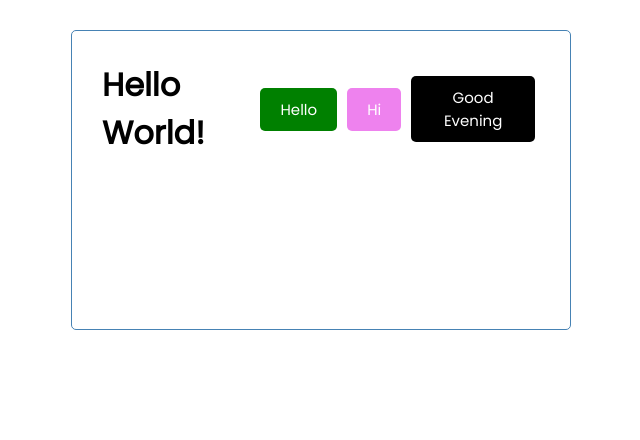
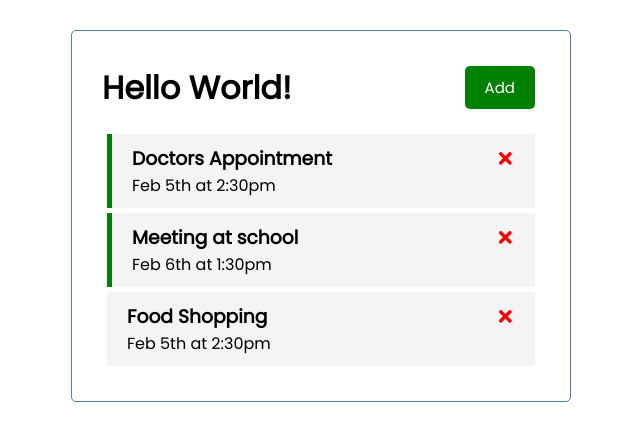
Before and after one commit to msedkiewicz/react-yt-course-react-task-tracker, a React (Create React App) app: page / in a window 1280 px wide. Shown: the top 440 px of the page, without its empty margins (319-959 px from the left). Built offline with nearby package versions, Linux system fonts and the light colour scheme.

Commit message:
2 etap nauki

```diff
--- a/package.json
+++ b/package.json
@@ -8,6 +8,7 @@
     "@testing-library/user-event": "^13.5.0",
     "react": "^18.1.0",
     "react-dom": "^18.1.0",
+    "react-icons": "^4.4.0",
     "react-scripts": "5.0.1",
     "web-vitals": "^2.1.4"
   },
--- a/src/App.js
+++ b/src/App.js
@@ -1,9 +1,46 @@
-import Header from "./components/Header";
+import { useState } from 'react'
+import Header from "./components/Header"
+import Tasks from "./components/Tasks"
 
-function App() {
+const App = () => {
+  const [tasks, setTasks] = useState([
+    {
+        id: 1,
+        text: 'Doctors Appointment',
+        day: 'Feb 5th at 2:30pm',
+        reminder: true,
+    },
+    {
+        id: 2,
+        text: 'Meeting at school',
+        day: 'Feb 6th at 1:30pm',
+        reminder: true,
+    },
+    {
+        id: 3,
+        text: 'Food Shopping',
+        day: 'Feb 5th at 2:30pm',
+        reminder: false,
+    },
+  ])
+  // Delete Task
+  const deleteTask = (id) => {
+    setTasks(tasks.filter((task) => task.id !== id ))
+  }
+
+  // Toggle Reminder
+  const toggleReminder = (id) => {
+    setTasks(tasks.map((task) => task.id === id ? { ...task, reminder: !task.reminder } : task))
+  }
+
   return (
     <div className='container'>
      <Header />
+     {tasks.length > 0 ? (
+      <Tasks tasks={tasks} onDelete={deleteTask} onToggle={toggleReminder}/>
+     ) : (
+      <h3>No tasks on the list</h3>
+     ) }
     </div>
   );
 }
--- a/src/components/Button.js
+++ b/src/components/Button.js
@@ -1,5 +1,17 @@
-const Button = ({ color, text }) => {
-  return <button style={{ backgroundColor: color }} className='btn'>{text}</button>
+import PropTypes from 'prop-types'
+
+const Button = ({ color, text, onClick }) => {
+  return <button onClick={onClick} style={{ backgroundColor: color }} className='btn'>{text}</button>
+}
+
+Button.defaultProps = {
+  color: 'steelblue',
+}
+
+Button.propTypes ={
+  text: PropTypes.string,
+  color: PropTypes.string,
+  onClick: PropTypes.func,
 }
 
 export default Button
--- a/src/components/Header.js
+++ b/src/components/Header.js
@@ -1,12 +1,14 @@
 import Button from './Button'
 
 const Header = ({ title }) => {
+  const onClick = () => {
+    console.log('Click')
+  }
+
   return (
     <header className='header'>
       <h1>{title}</h1>
-      <Button color='green' text='Hello'/>
-      <Button color='violet' text='Hi'/>
-      <Button color='black' text='Good Evening'/>
+      <Button color='green' text='Add' onClick={onClick} />
     </header>
   )
 }
--- /dev/null
+++ b/src/components/Task.js
@@ -0,0 +1,16 @@
+import { FaTimes } from 'react-icons/fa'
+
+const Task = ({ task, onDelete, onToggle }) => {
+  return (
+    <div className={`task ${task.reminder ? 'reminder' : ''}`} onDoubleClick={() => onToggle(task.id)}>
+      <h3>{task.text}
+        <FaTimes
+            style={{ color: 'red', cursor: 'pointer' }}
+            onClick={()=> onDelete(task.id)} />
+      </h3>
+      <p>{task.day}</p>
+    </div>
+  )
+}
+
+export default Task
--- /dev/null
+++ b/src/components/Tasks.js
@@ -0,0 +1,16 @@
+import Task from './Task'
+
+const Tasks = ({ tasks, onDelete, onToggle }) => {
+  return (
+    <>
+      {tasks.map((task) => (
+        <Task key={task.id}
+        task={task}
+        onDelete={onDelete}
+        onToggle={onToggle} />
+      ))}
+    </>
+  )
+}
+
+export default Tasks
```
Also changed, not shown: 1 other file (tests, documents, lock files or other folders).
